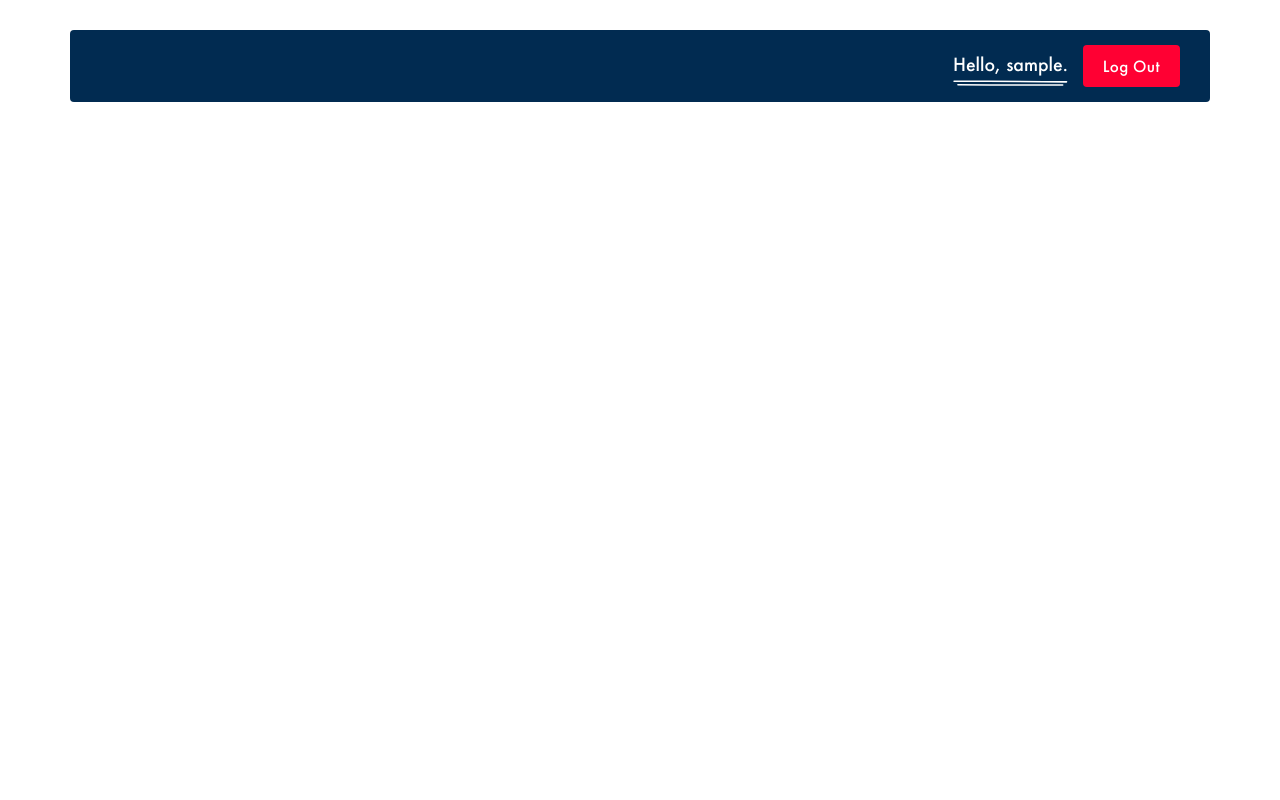
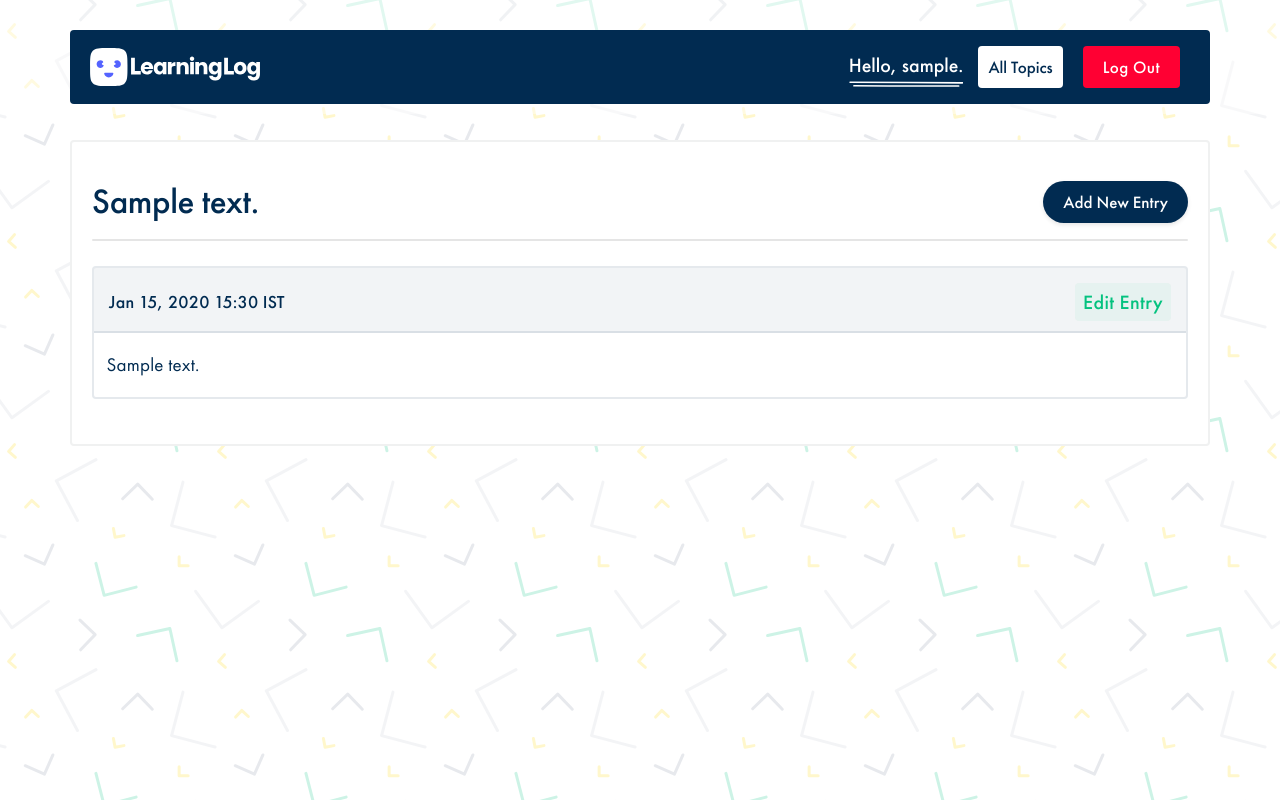
Before and after one commit to Sourajeet-Dey/learning_log, a Django app: page /topics/1/ in a window 1280 px wide. Run offline with Django 4.2, Linux system fonts and the light colour scheme; a user stored in the database is signed in; tables that the repository leaves empty hold one stand-in row (values such as "Sample post"); parts of the project's set-up code (start-up, migrations or seed data) failed here and were passed over; some libraries are stand-ins or nearby versions.

Commit message:
Topic's Page UI

```diff
--- a/learning_log/settings.py
+++ b/learning_log/settings.py
@@ -115,8 +115,8 @@
 
 LANGUAGE_CODE = 'en-us'
 
-TIME_ZONE = 'UTC'
-# TIME_ZONE = 'Asia/Kolkata'
+# TIME_ZONE = 'UTC'
+TIME_ZONE = 'Asia/Kolkata'
 
 USE_I18N = True
 
--- a/learning_logs/forms.py
+++ b/learning_logs/forms.py
@@ -7,10 +7,11 @@
         model = Topic
         fields = ['text']
         labels = {'text': ''}
+        widgets = {'text': forms.TextInput(attrs={'placeholder': 'Type here...'})}
 
 class EntryForm(forms.ModelForm):
     class Meta:
         model = Entry
         fields = ['text']
-        labels = {'text': 'Entry:'}
-        widgets = {'text': forms.Textarea(attrs={'cols': 80})}
+        labels = {'text': ''}
+        widgets = {'text': forms.Textarea(attrs={'placeholder': 'Start typing/writing here...', 'cols': 100,   'rows': 10})}
--- a/learning_logs/templates/learning_logs/topic.html
+++ b/learning_logs/templates/learning_logs/topic.html
@@ -1,28 +1,64 @@
 {% extends "learning_logs/base.html" %}
+{% load static %}
 
-{% block page_header %}
-  <h3>{{ topic }}</h3>
-{% endblock page_header%}
+{% block title %}{{ topic }} | Topic{% endblock title %}
 
-{% block content %}
+{% block stylesheet %}
+  <link rel="stylesheet" href="{% static 'css/topic.css' %}" />
+{% endblock stylesheet %}
 
-  <button class="btn btn-light mb-3 border">
-    <a href="{% url 'learning_logs:new_entry' topic.id %}">Add new entry</a>
-  </button>
+{% block navbarlogo %}
+  <img
+    src="{% static 'img/logo-light.svg' %}"
+    class="d-inline-block align-top"
+    alt="Logo"
+  />
+{% endblock navbarlogo %}
 
+{% block navbarnewbtn %}
+  <li class="nav-item">
+    <a class="nav-link new-btn" href="{% url 'learning_logs:topics' %}">
+      All Topics
+    </a>
+  </li>
+{% endblock navbarnewbtn %}
+
+{% block page_content %}
+
+  <div class="topics_banner">
+    <div class="topics_header">
+      <h2>{{ topic }}</h2>
+      <a href="{% url 'learning_logs:new_entry' topic.id %}">
+        <span>Add New Entry</span>
+        <svg xmlns="http://www.w3.org/2000/svg" viewBox="0 0 576 512" fill="currentColor">
+          <path d="M0 64C0 28.65 28.65 0 64 0H224V128C224 145.7 238.3 160 256 160H384V198.6C310.1 219.5 256 287.4 256 368C256 427.1 285.1 479.3 329.7 511.3C326.6 511.7 323.3 512 320 512H64C28.65 512 0 483.3 0 448V64zM256 128V0L384 128H256zM288 368C288 288.5 352.5 224 432 224C511.5 224 576 288.5 576 368C576 447.5 511.5 512 432 512C352.5 512 288 447.5 288 368zM448 303.1C448 295.2 440.8 287.1 432 287.1C423.2 287.1 416 295.2 416 303.1V351.1H368C359.2 351.1 352 359.2 352 367.1C352 376.8 359.2 383.1 368 383.1H416V431.1C416 440.8 423.2 447.1 432 447.1C440.8 447.1 448 440.8 448 431.1V383.1H496C504.8 383.1 512 376.8 512 367.1C512 359.2 504.8 351.1 496 351.1H448V303.1z"/>
+        </svg>
+      </a>
+    </div>
+
+    <div class="topics_body">
       {% for entry in entries %}
-    <div class="card mb-3">
-      <h4 class="card-header">
-        {{ entry.date_added|date:'M d, Y H:i' }} GMT
-        <small class=""><a href="{% url 'learning_logs:edit_entry' entry.id %}">edit entry</a></small>
-      </h4>
+        <div class="card">
+          <div class="card-header">
+            <h6>{{ entry.date_added|date:'M d, Y H:i' }} IST</h6>
+            <a href="{% url 'learning_logs:edit_entry' entry.id %}">
+              <span>Edit Entry</span>
+              <svg xmlns="http://www.w3.org/2000/svg" viewBox="0 0 512 512" fill="currentColor">
+                <path d="M373.1 24.97C401.2-3.147 446.8-3.147 474.9 24.97L487 37.09C515.1 65.21 515.1 110.8 487 138.9L289.8 336.2C281.1 344.8 270.4 351.1 258.6 354.5L158.6 383.1C150.2 385.5 141.2 383.1 135 376.1C128.9 370.8 126.5 361.8 128.9 353.4L157.5 253.4C160.9 241.6 167.2 230.9 175.8 222.2L373.1 24.97zM440.1 58.91C431.6 49.54 416.4 49.54 407 58.91L377.9 88L424 134.1L453.1 104.1C462.5 95.6 462.5 80.4 453.1 71.03L440.1 58.91zM203.7 266.6L186.9 325.1L245.4 308.3C249.4 307.2 252.9 305.1 255.8 302.2L390.1 168L344 121.9L209.8 256.2C206.9 259.1 204.8 262.6 203.7 266.6zM200 64C213.3 64 224 74.75 224 88C224 101.3 213.3 112 200 112H88C65.91 112 48 129.9 48 152V424C48 446.1 65.91 464 88 464H360C382.1 464 400 446.1 400 424V312C400 298.7 410.7 288 424 288C437.3 288 448 298.7 448 312V424C448 472.6 408.6 512 360 512H88C39.4 512 0 472.6 0 424V152C0 103.4 39.4 64 88 64H200z"/>
+              </svg>
+            </a>
+          </div>
           <div class="card-body">
             {{ entry.text|linebreaks }}
           </div>
         </div>
       {% empty %}
-    <p>There are no entries for this topic yet.</p>
+        <img src="{% static 'img/empty-folder.svg' %}" class="d-block align-top" alt="Empty"/>
+        <span class="empty">There are no entries for this topic yet.</span>
       {% endfor %}
+    </div>
+  </div>
 
+  <div class="bg-pattern"></div>
 
-{% endblock content %}
+{% endblock page_content %}
--- /dev/null
+++ b/static/css/topic.css
@@ -0,0 +1,229 @@
+/* **************************** Each Topic Page **************************** */
+
+main {
+    margin: 6rem auto;
+    padding: 2rem;
+    z-index: 1;
+}
+
+header {
+    background: rgba(255, 255, 255, 0.4);
+}
+
+div.bg-pattern {
+    position: fixed;
+    top: 0;
+    left: 0;
+    width: 100%;
+    height: 100vh;
+    background: var(--primarywhite) url(../img/line-pattern.svg);
+    z-index: -1;
+}
+
+div.topics_banner {
+    position: relative;
+    margin: 6rem auto;
+    padding: 2rem;
+    padding-bottom: 0 !important;
+    width: 100%;
+    height: auto;
+    background: var(--primarywhite);
+    border: 2px solid rgba(111, 116, 114, 0.1);
+    border-radius: 4px;
+}
+
+div.topics_banner .topics_header {
+    position: relative;
+    margin: auto;
+    padding: 0.5rem 0;
+    display: flex;
+    justify-content: space-between;
+    align-items: center;
+}
+
+div.topics_banner .topics_header::after {
+    content: "";
+    position: absolute;
+    bottom: 0;
+    left: 0;
+    width: 100%;
+    height: 2.5px;
+    background: rgba(0, 0, 0, 0.1);
+    border-radius: 4px;
+}
+
+div.topics_banner .topics_header h2 {
+    margin: 1rem 0;
+    font: 450 3.5rem/1.4 var(--mainfont);
+    color: var(--primaryblack);
+    letter-spacing: -0.4px;
+    text-align: left;
+}
+
+div.topics_banner .topics_header a {
+    margin: 1rem 0;
+    padding: 1rem 2rem;
+    color: var(--primarywhite);
+    background: var(--primaryblack);
+    box-shadow: 0 2px 4px rgba(0, 0, 0, 0.1);
+    border-radius: 10rem;
+    text-decoration: none;
+    text-align: center;
+    transition: all 0.2s ease-in-out;
+}
+
+div.topics_banner .topics_header a:hover {
+    color: var(--primaryblack);
+    background: var(--primarycolor);
+}
+
+div.topics_banner .topics_header a:active {
+    color: var(--primaryblack);
+    background: rgba(240, 197, 43, 1);
+}
+
+div.topics_banner .topics_header a span {
+    font: 450 1.7rem var(--mainfont);
+}
+div.topics_banner .topics_header a svg {
+    width: 2.5rem;
+    height: 2.5rem;
+}
+
+div.topics_banner .topics_body {
+    margin: 2rem 0 1rem;
+    padding: 0.5rem 0;
+}
+
+div.topics_banner .topics_body img {
+    margin: 2rem auto;
+    width: 8rem;
+    height: auto;
+}
+
+div.topics_banner .topics_body span.empty {
+    display: block;
+    margin: 2rem 0;
+    font: 450 2.5rem/1.4 var(--mainfont);
+    color: var(--primarygrey);
+    letter-spacing: 0.2px;
+    text-align: center;
+}
+
+div.topics_banner .topics_body .card {
+    margin: auto;
+    margin-bottom: 3rem;
+    background: var(--primarywhite);
+    border: 2px solid rgba(1, 43, 81, 0.1);
+    border-radius: 4px;
+}
+
+div.topics_banner .topics_body .card .card-header {
+    margin: 0;
+    padding: 1rem 1.5rem 0.5rem;
+    display: flex;
+    justify-content: space-between;
+    align-items: center;
+    background: rgba(1, 43, 81, 0.05);
+    border-bottom: 2px solid rgba(1, 43, 81, 0.1);
+}
+
+div.topics_banner .topics_body .card h6 {
+    margin: 0.5rem 0;
+    font: 450 1.8rem/1.4 var(--mainfont);
+    color: var(--primaryblack);
+    letter-spacing: 0.2px;
+    text-align: left;
+}
+
+div.topics_banner .topics_body .card p {
+    margin: 0.5rem 0;
+    font: 400 1.9rem/1.5 var(--mainfont);
+    color: var(--primaryblack);
+    letter-spacing: 0.2px;
+    text-align: justify;
+}
+
+div.topics_banner .topics_body .card a {
+    position: relative;
+    margin: 0.5rem 0;
+    padding: 0.5rem 0.8rem;
+    color: var(--secondarycolor);
+    background: rgba(4, 194, 127, 0.05);
+    text-decoration: none;
+    border-radius: 4px;
+    user-select: none;
+    transition: all 0.2s ease-in-out;
+}
+
+div.topics_banner .topics_body .card a::after {
+    content: "";
+    position: absolute;
+    bottom: 0;
+    left: 0;
+    width: 100%;
+    height: 2.5px;
+    border-radius: 2px;
+    background: currentColor;
+    transform: scaleX(0);
+    transform-origin: right center;
+    transition: transform 0.3s ease-in-out;
+}
+
+div.topics_banner .topics_body .card a:active,
+div.topics_banner .topics_body .card a:hover {
+    background: rgba(4, 194, 127, 0.08);
+}
+div.topics_banner .topics_body .card a:active:after,
+div.topics_banner .topics_body .card a:hover:after {
+    transform: scaleX(1);
+    transform-origin: left center;
+}
+
+div.topics_banner .topics_body .card a span {
+    font: 450 2rem/1.4 var(--mainfont);
+    letter-spacing: 0.4px;
+}
+div.topics_banner .topics_body .card a svg {
+    width: 2.4rem;
+    height: 2.4rem;
+}
+
+/* **************************** Responsive Medias **************************** */
+
+@media (max-width: 576px) {
+    main {
+        padding: 2rem 1rem;
+    }
+    div.topics_banner {
+        padding: 2rem 1rem;
+    }
+    div.topics_banner .topics_header {
+        flex-wrap: wrap;
+    }
+    div.topics_banner .topics_header h2 {
+        line-height: 1;
+    }
+    div.topics_banner .topics_header::after {
+        bottom: -5px;
+    }
+    div.topics_banner .topics_body .card p {
+        line-height: 1.4;
+    }
+    div.topics_banner .topics_body .card a::after {
+        height: 1.5px;
+    }
+    div.topics_banner .topics_header a span,
+    div.topics_banner .topics_body .card a span {
+        display: none;
+    }
+}
+
+@media (min-width: 576px) {
+    div.topics_banner .topics_header a svg,
+    div.topics_banner .topics_body .card a svg {
+        display: none;
+    }
+}
+
+/* ******************************* Styles End ******************************* */
```
Also changed, not shown: learning_logs/templates/learning_logs/topics.html (+41 -15 lines), static/css/topics.css (added, +184 -0 lines). Lines whose indentation alone changed are shown as unchanged.
